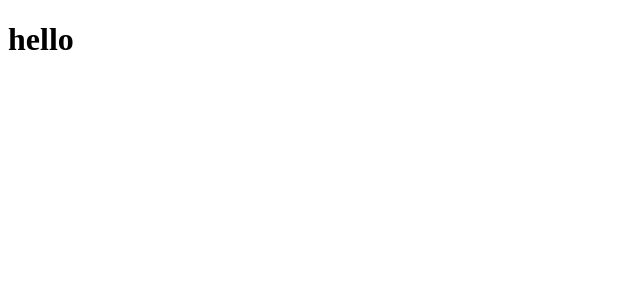
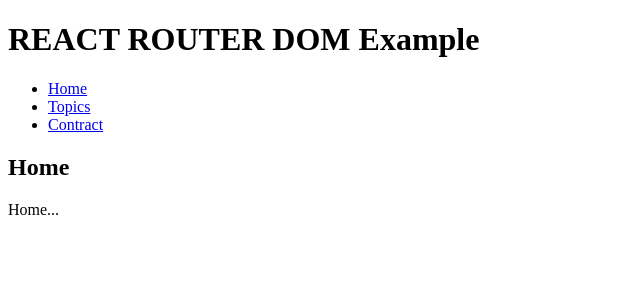
Before and after one commit to kjspp4/react-study, a React (Create React App) app: page / in a window 1280 px wide. Shown: the top 300 px of the page, without its empty margins (0-640 px from the left). Built offline with nearby package versions, Linux system fonts and the light colour scheme.

Commit message:
리액트 라우터 돔 연습

```diff
--- a/package.json
+++ b/package.json
@@ -8,6 +8,7 @@
     "@testing-library/user-event": "^7.2.1",
     "react": "^17.0.0",
     "react-dom": "^17.0.0",
+    "react-router-dom": "^5.2.0",
     "react-scripts": "3.4.4"
   },
   "scripts": {
--- a/src/App.js
+++ b/src/App.js
@@ -1,11 +1,100 @@
 import React from 'react';
+import {Route, Switch,Link,NavLink, useParams} from 'react-router-dom'
 
+
+const Home = ()=>{
+  return(
+    <>
+      <h2> Home </h2>
+      Home...
+    </>
+  )
+}
+
+let contents = [
+  {id:1, title:'HTML', desc:'HTML IS...'},
+  {id:2, title:'JS', desc:'JS IS...'},
+  {id:3, title:'REACT', desc:'REACT IS...'},
+
+]
+
+
+const Topic = ()=>{
+  let {topic_id} = useParams();
+
+  let seletTopic = {id:99, title:'Sorry', desc:'Not Found'}
+
+  const findIndex =   contents.findIndex(p=>p.id===parseInt(topic_id));
+
+  if(findIndex >-1){
+    seletTopic = contents[findIndex];
+  }
+
+  return (
+    <>
+      <h3>  {seletTopic.title}   </h3>
+      <h2>  {seletTopic.desc}  </h2>
+    </>
+  );
+}
+
+const Topics = ()=>{
+  const list = contents.map( ({id, title})=>
+                          <li><NavLink exact to={'/topics/'+id}  > {title}</NavLink> </li>
+                      );
+
+  console.dir(list);
+
+  return(
+    <>
+      <h2> Topics </h2>
+      <ul>
+        {list}
+      </ul>
+      <Route exact  path="/topics/:topic_id">
+        <Topic></Topic>
+      </Route>
+      {/* <Switch>
+        <Route exact  path="/topics/1">HTML ...</Route>
+        <Route  path="/topics/2" >JS ....</Route>
+        <Route path="/topics/3">REACT ....</Route>
+
+        <Route  path="/">Not Fount</Route>
+      </Switch> */}
+
+    </>
+  )
+}
+
+
+const Contract = ()=>{
+  return(
+    <>
+      <h2> Contract </h2>
+      Contract...
+    </>
+  )
+}
 
 
 function App() {
   return (
+
       <>
-      <h1>hello</h1>
+
+      <h1>REACT ROUTER DOM Example</h1>
+      <ul>
+        <li><NavLink exact to="/">Home</NavLink> </li>
+        <li><NavLink to="/topics">Topics</NavLink> </li>
+        <li><NavLink to="/contract">Contract</NavLink> </li>
+      </ul>
+      <Switch>
+        <Route exact  path="/"><Home></Home></Route>
+        <Route  path="/topics" ><Topics></Topics></Route>
+        <Route path="/contract"><Contract></Contract></Route>
+
+        <Route  path="/">Not Fount</Route>
+      </Switch>
       </>
   );
 }
--- /dev/null
+++ b/src/index.css
@@ -0,0 +1,4 @@
+.active{
+    background-color: tomato;
+    text-decoration: none;
+}
--- a/src/index.js
+++ b/src/index.js
@@ -3,9 +3,13 @@ import ReactDOM from 'react-dom';
 import App from './App';
 
 
+import  {BrowserRouter} from 'react-router-dom'
+
 ReactDOM.render(
   <React.StrictMode>
+    <BrowserRouter>
     <App />
+    </BrowserRouter>
   </React.StrictMode>,
   document.getElementById('root')
 );
```
Also changed, not shown: 1 other file (tests, documents, lock files or other folders).
